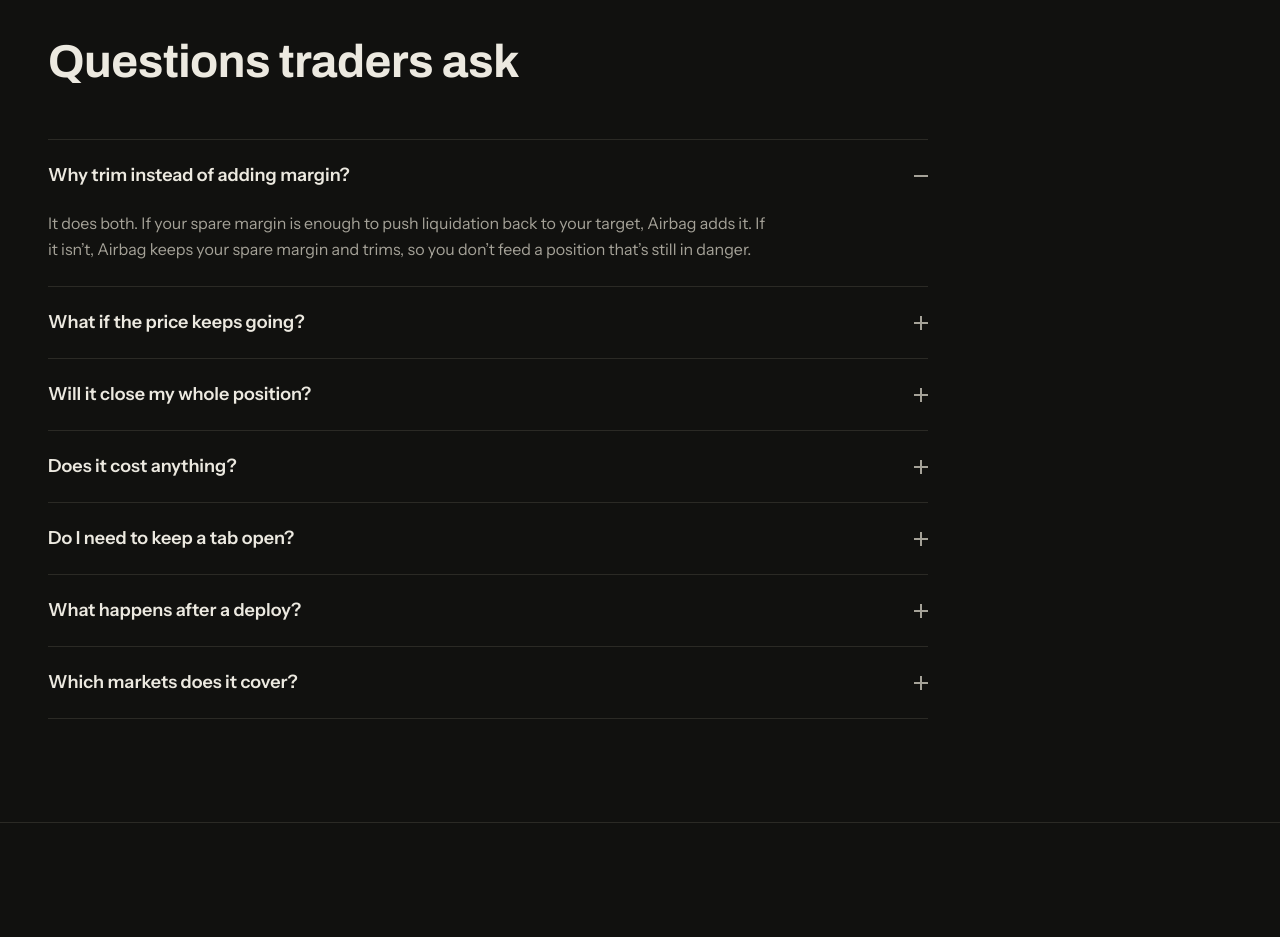
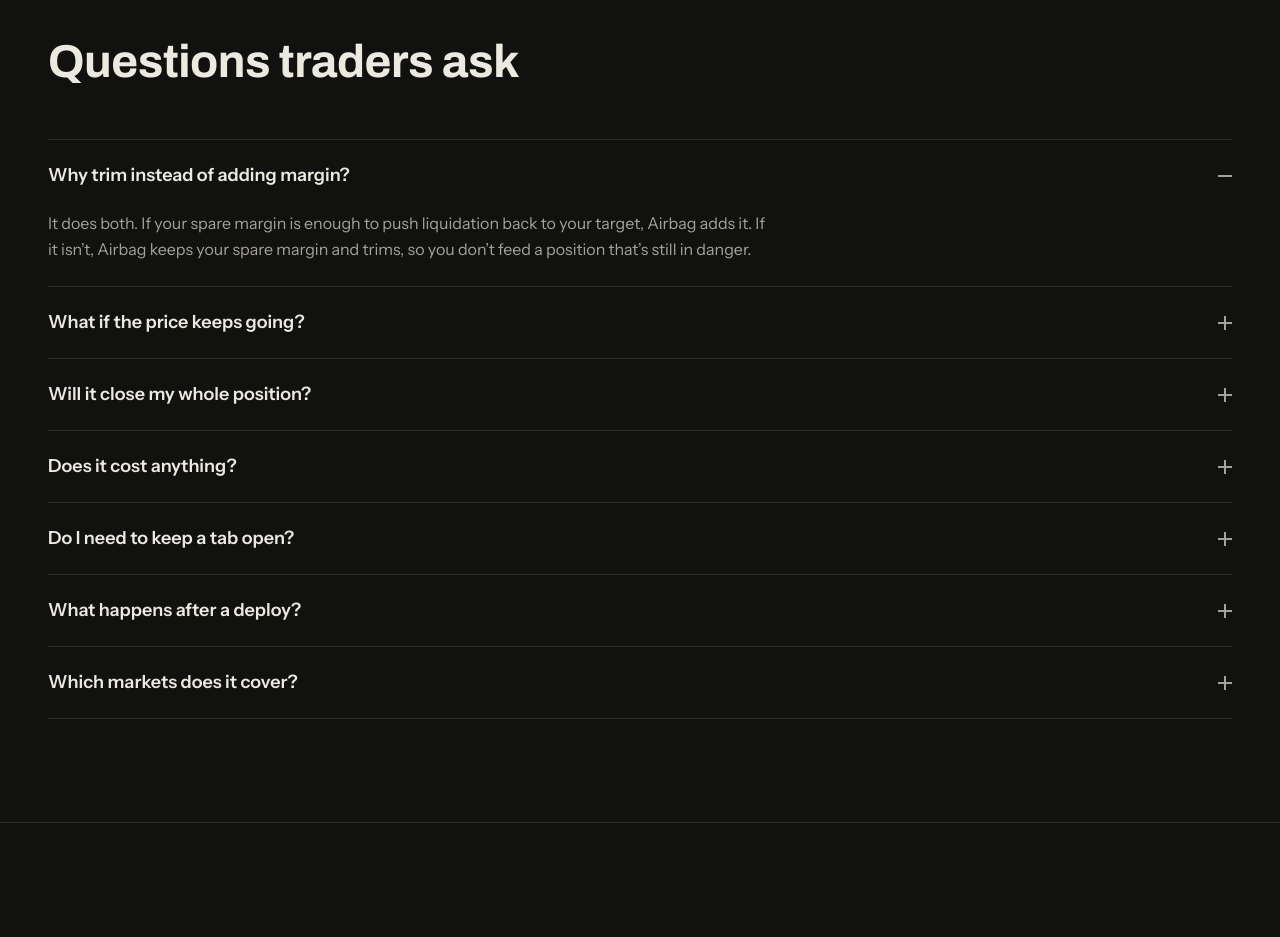
Before and after one commit to 0xuser64bit/airbag, a Next.js app in the folder apps/web/: page / in a window 1280 px wide. Shown: the part 4380-5317 px from the top of the page. Built offline with nearby package versions, Linux system fonts and the light colour scheme; no server answers; a web font is replaced by a local one.

Commit message:
fix(web): run the landing FAQ across the whole column
It stopped at 880px and left the right of the section empty. The questions now
span the column like the safety rows above them; answers keep a reading
measure.

```diff
--- a/apps/web/app/page.module.css
+++ b/apps/web/app/page.module.css
@@ -348,11 +348,11 @@
   color: var(--soft-bone);
 }
 
-/* FAQ: native disclosures. */
+/* FAQ: native disclosures across the whole column, like the safety rows above it; answers keep a
+   reading measure. */
 .faq {
   display: flex;
   flex-direction: column;
-  max-width: 880px;
   border-top: 1px solid var(--line);
 }
 .qa {
```
